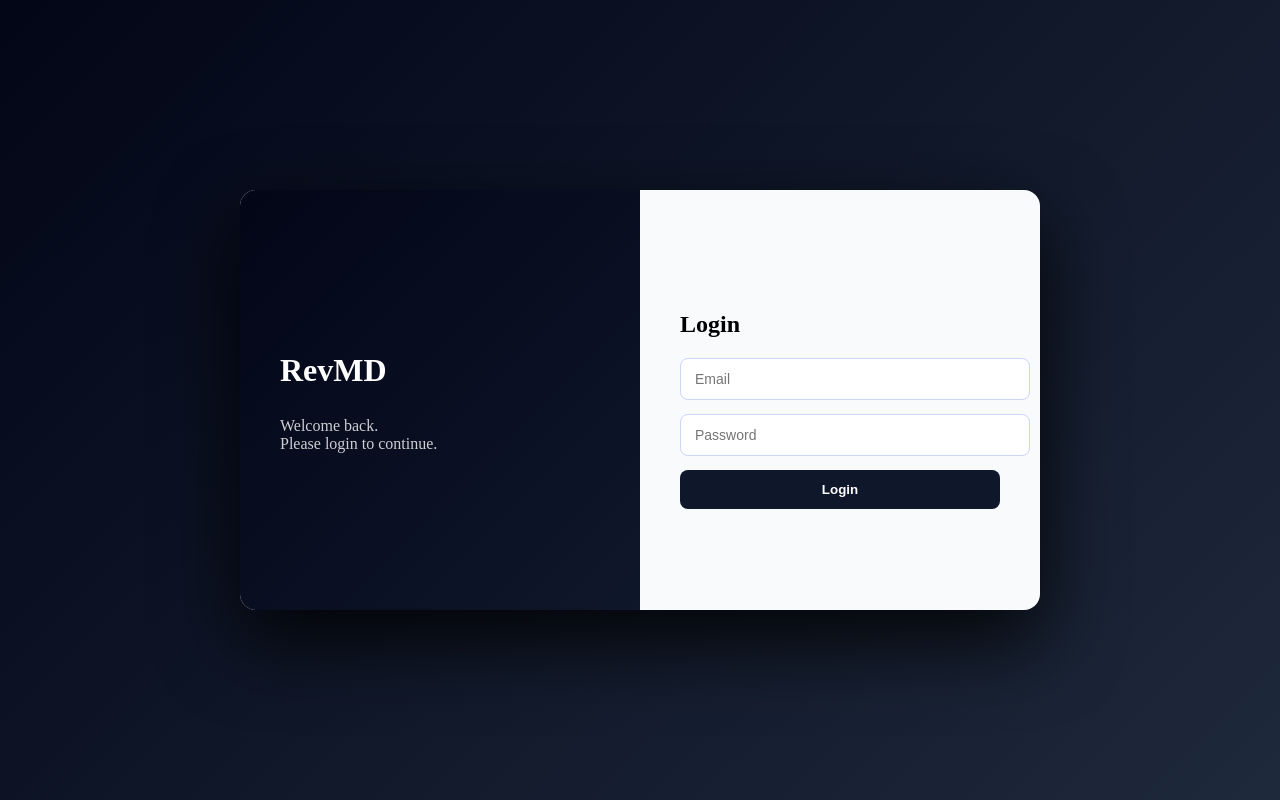
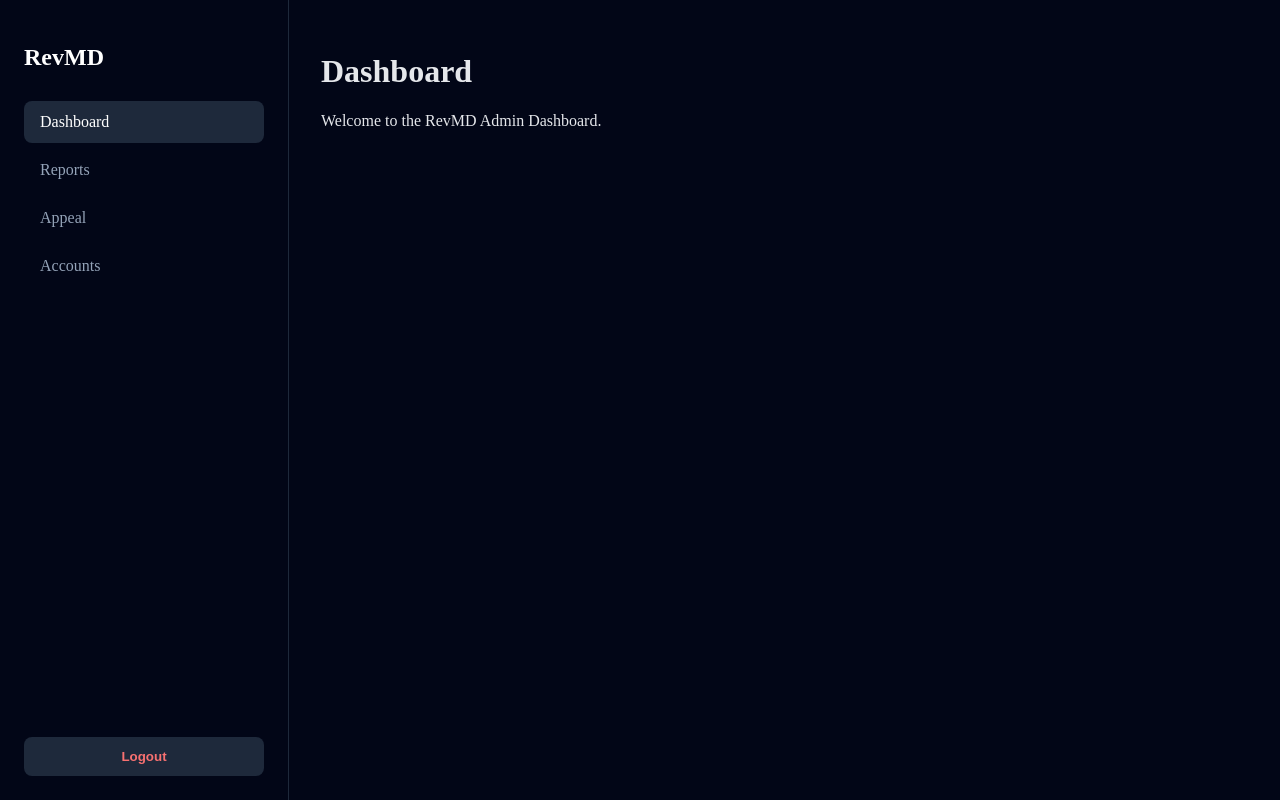
Before and after one commit to JujuDecoder/RevMDWEb, a React (Vite) app in the folder revmd-web/: page /dashboard in a window 1280 px wide. Built offline with nearby package versions, Linux system fonts and the light colour scheme; sample sign-in values are in the browser's storage.

Commit message:
lambe 2 ni tim

```diff
--- a/revmd-web/package.json
+++ b/revmd-web/package.json
@@ -16,7 +16,8 @@
     "express": "^5.2.1",
     "jsonwebtoken": "^9.0.3",
     "react": "^19.2.0",
-    "react-dom": "^19.2.0"
+    "react-dom": "^19.2.0",
+    "react-router-dom": "^7.11.0"
   },
   "devDependencies": {
     "@eslint/js": "^9.39.1",
--- /dev/null
+++ b/revmd-web/src/Accounts.jsx
@@ -0,0 +1,8 @@
+export default function Accounts() {
+  return (
+    <div>
+      <h1>Accounts</h1>
+      <p>Manage user accounts here.</p>
+    </div>
+  );
+}
--- /dev/null
+++ b/revmd-web/src/App.jsx
@@ -0,0 +1,17 @@
+import { Routes, Route, Navigate } from "react-router-dom";
+import Login from "./Login";
+import Dashboard from "./Dashboard";
+
+export default function App() {
+  const token = localStorage.getItem("token");
+
+  return (
+    <Routes>
+      <Route path="/" element={<Login />} />
+      <Route
+        path="/dashboard/*"
+        element={token ? <Dashboard /> : <Navigate to="/" />}
+      />
+    </Routes>
+  );
+}
--- a/revmd-web/src/Appeal.jsx
+++ b/revmd-web/src/Appeal.jsx
@@ -0,0 +1,8 @@
+export default function Appeal() {
+  return (
+    <div>
+      <h1>Appeal</h1>
+      <p>This is the Appeal page.</p>
+    </div>
+  );
+}
--- a/revmd-web/src/Dashboard.jsx
+++ b/revmd-web/src/Dashboard.jsx
@@ -0,0 +1,49 @@
+import { Routes, Route } from "react-router-dom";
+import SidePanelCard from "./SidePanelCard";
+import Reports from "./Report";
+import Appeal from "./Appeal";
+import Accounts from "./Accounts";
+
+export default function Dashboard() {
+  return (
+    <div style={layout}>
+      {/* LEFT NAV */}
+      <SidePanelCard />
+
+      {/* RIGHT CONTENT */}
+      <div style={content}>
+        <Routes>
+          {/* DASHBOARD / HOME */}
+          <Route
+            path="/"
+            element={
+              <div>
+                <h1>Dashboard</h1>
+                <p>Welcome to the RevMD Admin Dashboard.</p>
+              </div>
+            }
+          />
+
+          <Route path="reports" element={<Reports />} />
+          <Route path="appeal" element={<Appeal />} />
+          <Route path="accounts" element={<Accounts />} />
+
+        </Routes>
+      </div>
+    </div>
+  );
+}
+
+/* ---------- STYLES ---------- */
+
+const layout = {
+  display: "flex",
+  minHeight: "100vh",
+  background: "#020617",
+};
+
+const content = {
+  flex: 1,
+  padding: 32,
+  color: "#e5e7eb",
+};
--- a/revmd-web/src/Login.jsx
+++ b/revmd-web/src/Login.jsx
@@ -1,11 +1,16 @@
 import { useState } from "react";
+import { useNavigate } from "react-router-dom";
+
 import "./index.css";
 
 export default function Login() {
+  const navigate = useNavigate();
+
   const [email, setEmail] = useState("");
   const [password, setPassword] = useState("");
   const [error, setError] = useState("");
 
+  // 👇 PUT IT RIGHT HERE
   const handleLogin = async (e) => {
     e.preventDefault();
     setError("");
@@ -22,7 +27,9 @@ export default function Login() {
       if (!res.ok) throw new Error(data.message || "Login failed");
 
       localStorage.setItem("token", data.token);
-      alert("Login successful!");
+
+      // 👉 REDIRECT TO DASHBOARD (HOME)
+      navigate("/dashboard");
     } catch (err) {
       setError(err.message);
     }
--- a/revmd-web/src/Report.jsx
+++ b/revmd-web/src/Report.jsx
@@ -0,0 +1,8 @@
+export default function Report() {
+  return (
+    <div>
+      <h1>Reports</h1>
+      <p>This is the Reports page.</p>
+    </div>
+  );
+}
--- a/revmd-web/src/SidePanelCard.jsx
+++ b/revmd-web/src/SidePanelCard.jsx
@@ -0,0 +1,77 @@
+import { NavLink, useNavigate } from "react-router-dom";
+
+export default function SidePanelCard() {
+  const navigate = useNavigate();
+
+  const handleLogout = () => {
+    localStorage.removeItem("token"); // clear auth
+    navigate("/"); // go back to login
+  };
+
+  return (
+    <div style={sidePanel}>
+      {/* TOP */}
+      <div>
+        <h2 style={{ marginBottom: 30 }}>RevMD</h2>
+
+        <nav>
+          <NavItem to="/dashboard">Dashboard</NavItem>
+          <NavItem to="/dashboard/reports">Reports</NavItem>
+          <NavItem to="/dashboard/appeal">Appeal</NavItem>
+          <NavItem to="/dashboard/accounts">Accounts</NavItem>
+        </nav>
+      </div>
+
+      {/* BOTTOM */}
+      <button onClick={handleLogout} style={logoutButton}>
+        Logout
+      </button>
+    </div>
+  );
+}
+
+/* ---------- NAV ITEM ---------- */
+
+function NavItem({ to, children }) {
+  return (
+    <NavLink
+      to={to}
+      end
+      style={({ isActive }) => ({
+        display: "block",
+        padding: "12px 16px",
+        marginBottom: 6,
+        borderRadius: 8,
+        textDecoration: "none",
+        fontWeight: 500,
+        background: isActive ? "#1e293b" : "transparent",
+        color: isActive ? "#fff" : "#94a3b8",
+      })}
+    >
+      {children}
+    </NavLink>
+  );
+}
+
+/* ---------- STYLES ---------- */
+
+const sidePanel = {
+  width: 240,
+  padding: 24,
+  background: "#020617",
+  borderRight: "1px solid #1e293b",
+  color: "#fff",
+  display: "flex",
+  flexDirection: "column",
+  justifyContent: "space-between",
+};
+
+const logoutButton = {
+  padding: "12px 16px",
+  borderRadius: 8,
+  border: "none",
+  background: "#1e293b",
+  color: "#f87171",
+  fontWeight: 600,
+  cursor: "pointer",
+};
--- a/revmd-web/src/main.jsx
+++ b/revmd-web/src/main.jsx
@@ -1,9 +1,13 @@
 import { StrictMode } from "react";
 import { createRoot } from "react-dom/client";
-import Login from "./Login.jsx";
+import { BrowserRouter } from "react-router-dom";
+import App from "./App";
+import "./index.css";
 
 createRoot(document.getElementById("root")).render(
   <StrictMode>
-    <Login />
+    <BrowserRouter>
+      <App />
+    </BrowserRouter>
   </StrictMode>
 );
```
Also changed, not shown: 1 other file (tests, documents, lock files or other folders).
